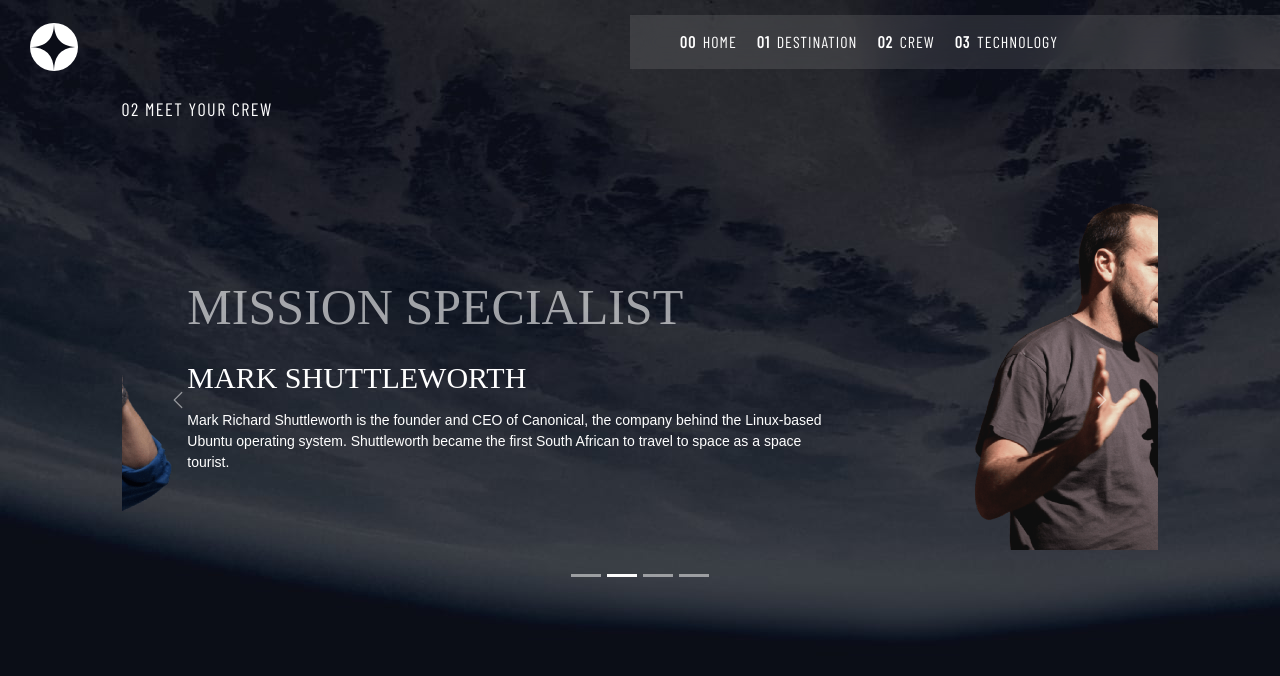
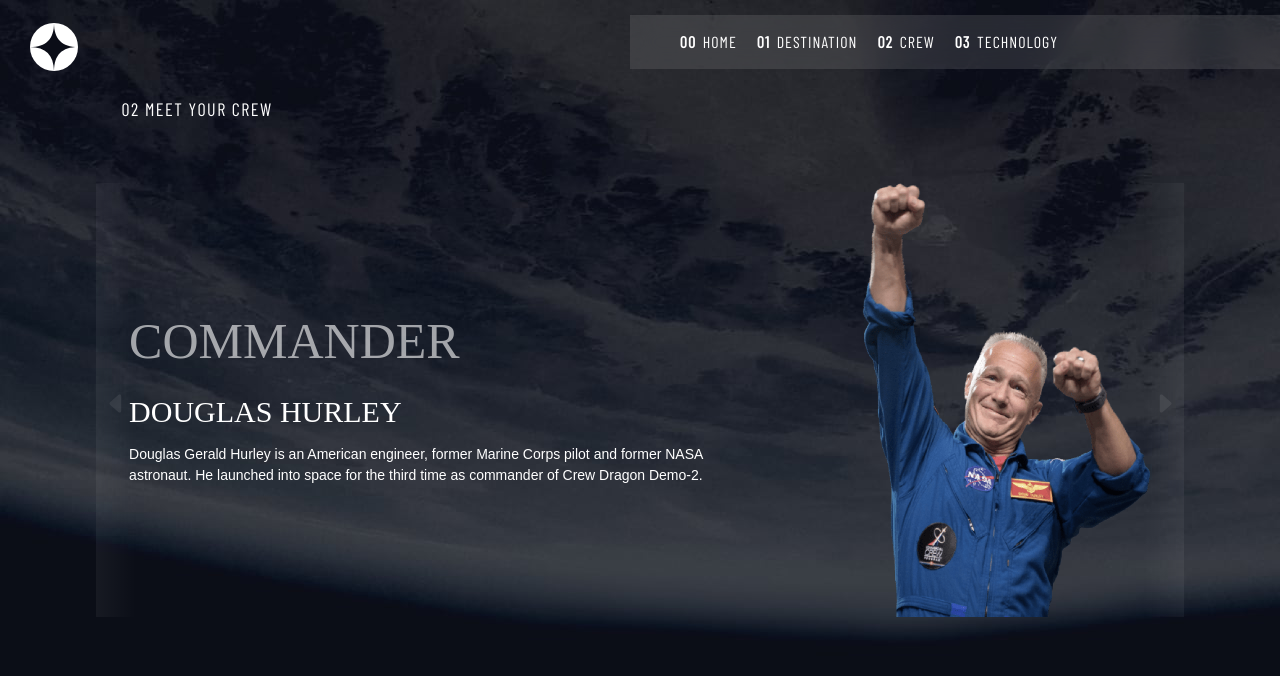
Before and after one commit to heiderick13/space-project, a React (Vite) app: page /crew in a window 1280 px wide. Shown: the top 676 px of the page. Built offline with nearby package versions, Linux system fonts and the light colour scheme; a web font is replaced by a local one.

Commit message:
:lipstick: update crew carousel

```diff
--- a/src/components/Crewmate/Crewmate.css
+++ b/src/components/Crewmate/Crewmate.css
@@ -8,6 +8,7 @@
 
 .crewmate-img img {
   width: 100%;
+  aspect-ratio: 2/3;
 }
 
 .crew-position,
--- a/src/components/Slider/Slider.css
+++ b/src/components/Slider/Slider.css
@@ -5,6 +5,7 @@
   overflow-x: auto;
 
   padding-inline: 2%;
+  overflow: hidden;
 }
 
 .carousel button.right,
--- a/src/pages/Crew/Crew.jsx
+++ b/src/pages/Crew/Crew.jsx
@@ -2,14 +2,58 @@
 import Crewmate from "../../components/Crewmate/Crewmate";
 import background from "../../assets/img/background-crew-desktop.jpg";
 
-import commander from "../../assets/img/image-douglas-hurley.png";
-import specialist from "../../assets/img/image-mark-shuttleworth.png";
-import pilot from "../../assets/img/image-victor-glover.png";
-import engineer from "../../assets/img/image-anousheh-ansari.png";
+import commanderImg from "../../assets/img/image-douglas-hurley.png";
+import specialistImg from "../../assets/img/image-mark-shuttleworth.png";
+import pilotImg from "../../assets/img/image-victor-glover.png";
+import engineerImg from "../../assets/img/image-anousheh-ansari.png";
 
-import Carousel from "react-bootstrap/Carousel";
+import Slider from "../../components/Slider/Slider";
 
 function Crew() {
+  const commander = (
+    <Crewmate
+      position={"Commander"}
+      name={"Douglas hurley"}
+      description={
+        "Douglas Gerald Hurley is an American engineer, former Marine Corps pilot and former NASA astronaut. He launched into space for the third time as commander of Crew Dragon Demo-2."
+      }
+      img={commanderImg}
+    />
+  );
+
+  const specialist = (
+    <Crewmate
+      position={"mission specialist"}
+      name={"mark SHUTTLEWORTH"}
+      description={
+        "Mark Richard Shuttleworth is the founder and CEO of Canonical, the company behind the Linux-based Ubuntu operating system. Shuttleworth became the first South African to travel to space as a space tourist."
+      }
+      img={specialistImg}
+    />
+  );
+
+  const pilot = (
+    <Crewmate
+      position={"pilot"}
+      name={"victor glover"}
+      description={
+        "Pilot on the first operational flight of the SpaceX Crew Dragon to the International Space Station. Glover is a commander in the U.S. Navy where he pilots an F/A-18.He was a crew member of Expedition 64, and served as a station systems flight engineer. "
+      }
+      img={pilotImg}
+    />
+  );
+
+  const engineer = (
+    <Crewmate
+      position={"flight engineer"}
+      name={"Anousheh Ansari"}
+      description={
+        "Anousheh Ansari is an Iranian American engineer and co-founder of Prodea Systems. Ansari was the fourth self-funded space tourist, the first self-funded woman to fly to the ISS, and the first Iranian in space. "
+      }
+      img={engineerImg}
+    />
+  );
+
   return (
     <div
       className="center"
@@ -20,50 +64,7 @@
       }}
     >
       <p className="page-title">02 Meet your crew</p>
-      <Carousel>
-        {/* items={[ */}
-        <Carousel.Item>
-          <Crewmate
-            position={"Commander"}
-            name={"Douglas hurley"}
-            description={
-              "Douglas Gerald Hurley is an American engineer, former Marine Corps pilot and former NASA astronaut. He launched into space for the third time as commander of Crew Dragon Demo-2."
-            }
-            img={commander}
-          />
-        </Carousel.Item>
-        <Carousel.Item>
-          <Crewmate
-            position={"mission specialist"}
-            name={"mark SHUTTLEWORTH"}
-            description={
-              "Mark Richard Shuttleworth is the founder and CEO of Canonical, the company behind the Linux-based Ubuntu operating system. Shuttleworth became the first South African to travel to space as a space tourist."
-            }
-            img={specialist}
-          />
-        </Carousel.Item>
-        <Carousel.Item>
-          <Crewmate
-            position={"pilot"}
-            name={"victor glover"}
-            description={
-              "Pilot on the first operational flight of the SpaceX Crew Dragon to the International Space Station. Glover is a commander in the U.S. Navy where he pilots an F/A-18.He was a crew member of Expedition 64, and served as a station systems flight engineer. "
-            }
-            img={pilot}
-          />
-        </Carousel.Item>
-        <Carousel.Item>
-          <Crewmate
-            position={"flight engineer"}
-            name={"Anousheh Ansari"}
-            description={
-              "Anousheh Ansari is an Iranian American engineer and co-founder of Prodea Systems. Ansari was the fourth self-funded space tourist, the first self-funded woman to fly to the ISS, and the first Iranian in space. "
-            }
-            img={engineer}
-          />
-        </Carousel.Item>
-        {/* ]} */}
-      </Carousel>
+      <Slider items={[commander, specialist, pilot, engineer]} />
     </div>
   );
 }
```
